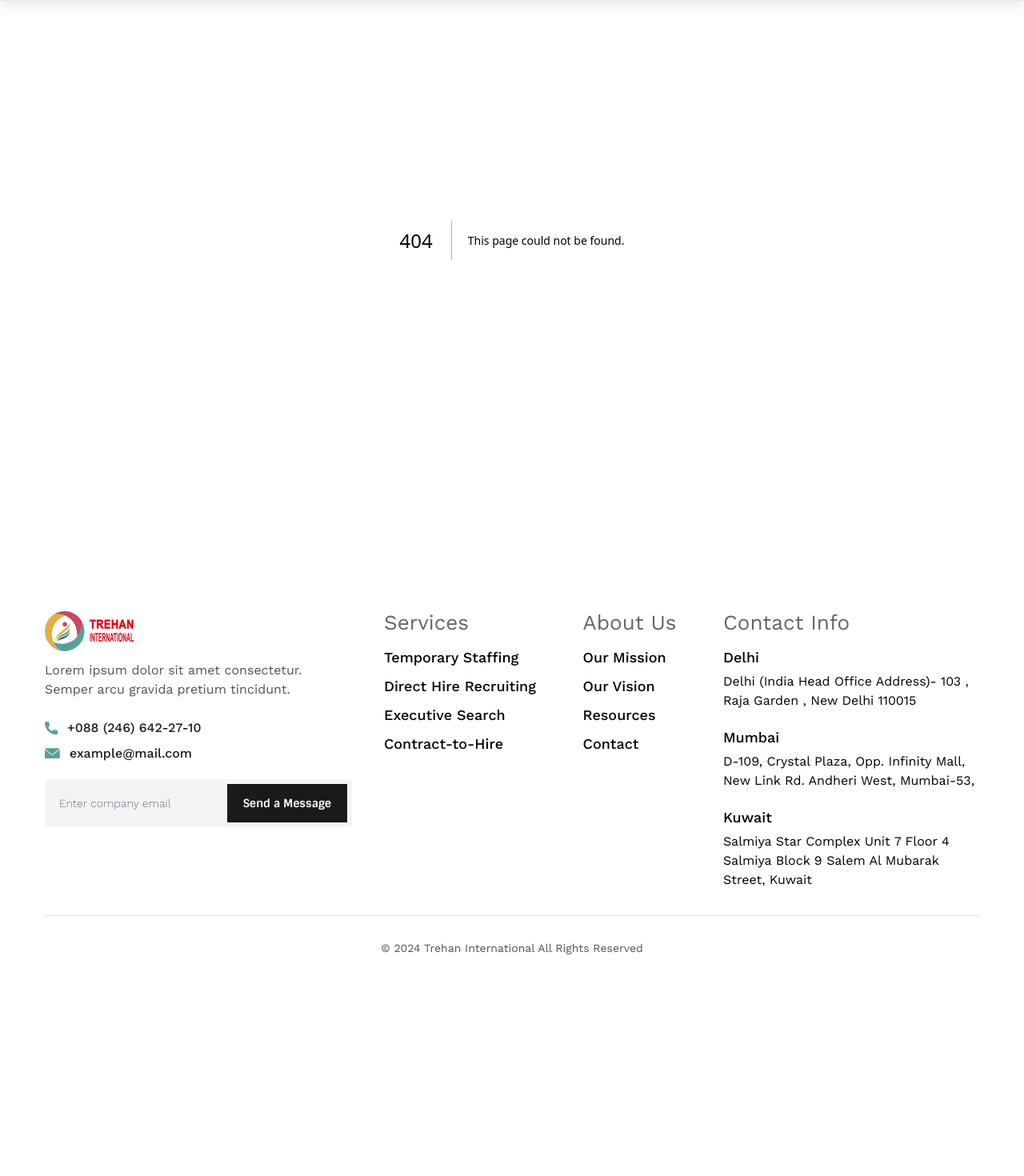
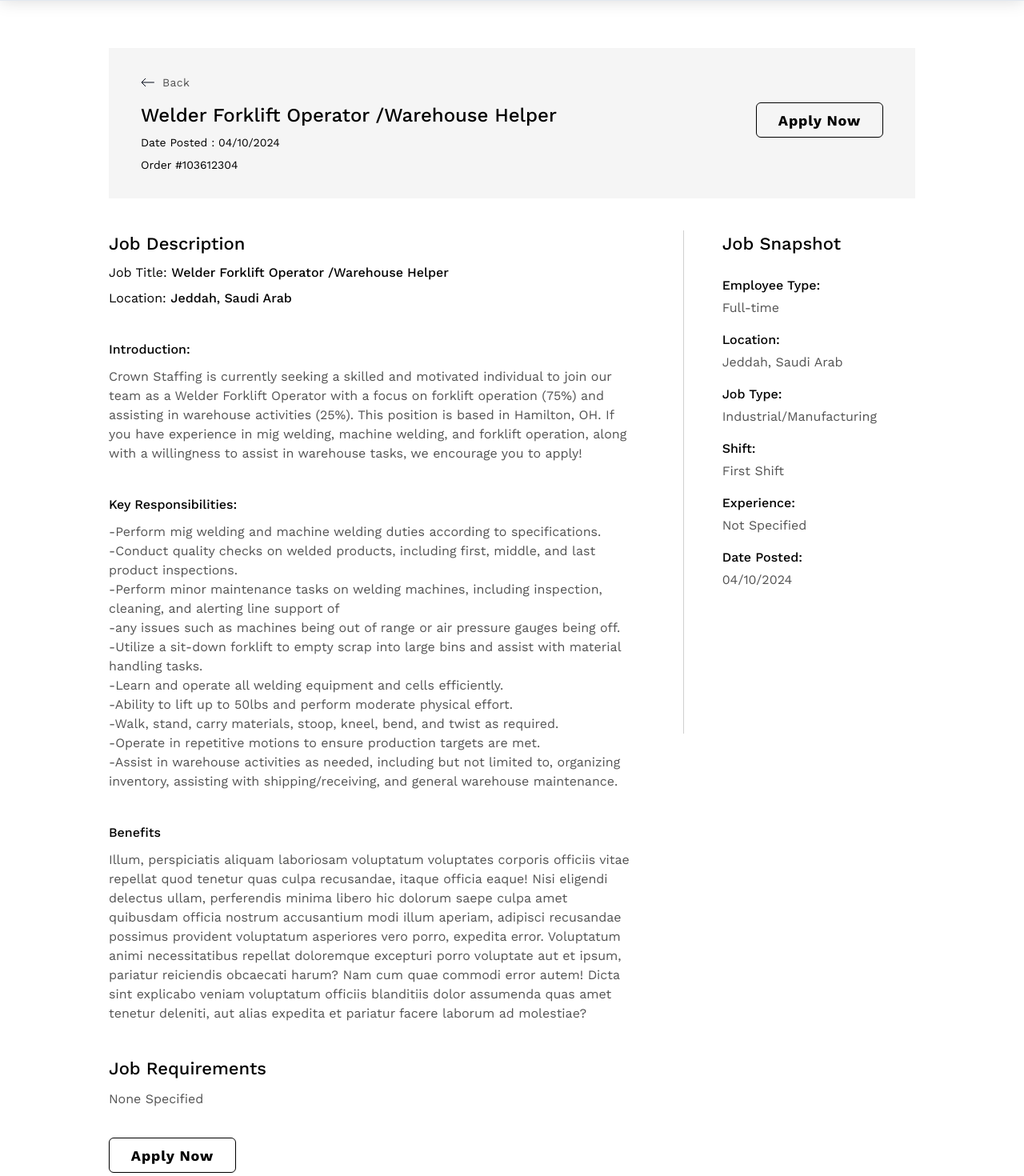
Before and after one commit to praveengoswami1996/trehan-international, a Next.js app: page /job-search/all-openings/1 in a window 1280 px wide. Before the commit this address had no page. Shown: the part 100-1570 px from the top of the page at 80% size. Before the commit the page ends 1325 px from the top, so only its background shows below. Built offline with nearby package versions, Linux system fonts and the light colour scheme.

Commit message:
Add Job Details Page

```diff
--- /dev/null
+++ b/src/app/job-search/all-openings/[jobId]/page.tsx
@@ -0,0 +1,214 @@
+import { CalendarIcon, LeftArrowIcon, LocationIcon } from "@/components/icons";
+import { Button } from "@/components/ui/button";
+import Image from "next/image";
+import Link from "next/link";
+import React from "react";
+
+const JobDetailsPage = () => {
+  return (
+    <div className="page">
+      <div className="website-container section-padding-x border-b border-[#D9D9D9]">
+        <div className="w-full max-w-[63rem] mx-auto">
+          <div className="w-full bg-[#F5F5F5] p-3 mobile-lg:p-5 md:px-10 md:py-8">
+            <Link
+              href={"/job-search/all-openings"}
+              className="inline-flex items-center gap-2.5"
+            >
+              <LeftArrowIcon />
+              <span className="text-sm tracking-wide font-normal text-[#535353]">
+                Back
+              </span>
+            </Link>
+            <div className="mt-3 flex flex-col md:flex-row md:items-start md:justify-between gap-5">
+              <div className="flex flex-col gap-2">
+                <h4 className="text-2xl font-medium text-[#000000]">
+                  Welder Forklift Operator /Warehouse Helper
+                </h4>
+                <p className="text-sm font-normal text-[#000000]">
+                  Date Posted : 04/10/2024
+                </p>
+                <p className="text-sm font-normal text-[#000000]">
+                  Order #103612304
+                </p>
+              </div>
+
+              <div>
+                <Button
+                  variant={"outline"}
+                  className={
+                    "font-work-sans text-[1.125rem] tracking-wider font-bold text-[#000000] border-[#000000] w-[159px] h-[44px] p-0 rounded-md bg-[#F5F5F5]"
+                  }
+                >
+                  Apply Now
+                </Button>
+              </div>
+            </div>
+          </div>
+
+          {/* Job Description Section */}
+          <div className="mt-6 md:mt-10 flex flex-col-reverse md:flex-row gap-7 md:gap-10 lg:gap-14 section-padding-bottom">
+            <div className="md:flex-1">
+              <div className="flex flex-col gap-6 md:gap-10">
+                <div className="flex flex-col gap-2">
+                  <h5 className="text-[1.375rem] font-medium text-[#000000]">
+                    Job Description
+                  </h5>
+                  <p className="text-base font-normal text-[#000000]">
+                    Job Title:{" "}
+                    <span className="font-medium">
+                      Welder Forklift Operator /Warehouse Helper
+                    </span>
+                  </p>
+                  <p className="text-base font-normal text-[#000000]">
+                    Location:{" "}
+                    <span className="font-medium">Jeddah, Saudi Arab</span>
+                  </p>
+                </div>
+
+                <div className="flex flex-col gap-2.5">
+                  <h6 className="text-base font-medium text-[#000000]">
+                    Introduction:
+                  </h6>
+                  <p className="text-base font-normal text-[#535353]">
+                    Crown Staffing is currently seeking a skilled and motivated
+                    individual to join our team as a Welder Forklift Operator
+                    with a focus on forklift operation (75%) and assisting in
+                    warehouse activities (25%). This position is based in
+                    Hamilton, OH. If you have experience in mig welding, machine
+                    welding, and forklift operation, along with a willingness to
+                    assist in warehouse tasks, we encourage you to apply!
+                  </p>
+                </div>
+
+                <div className="flex flex-col gap-2.5">
+                  <h6 className="text-base font-medium text-[#000000]">
+                    Key Responsibilities:
+                  </h6>
+                  <p className="text-base font-normal text-[#535353]">
+                    -Perform mig welding and machine welding duties according to
+                    specifications.
+                    <br />
+                    -Conduct quality checks on welded products, including first,
+                    middle, and last product inspections.
+                    <br />
+                    -Perform minor maintenance tasks on welding machines,
+                    including inspection, cleaning, and alerting line support of
+                    <br />
+                    -any issues such as machines being out of range or air
+                    pressure gauges being off.
+                    <br />
+                    -Utilize a sit-down forklift to empty scrap into large bins
+                    and assist with material handling tasks.
+                    <br />
+                    -Learn and operate all welding equipment and cells
+                    efficiently.
+                    <br /> -Ability to lift up to 50lbs and perform moderate
+                    physical effort.
+                    <br /> -Walk, stand, carry materials, stoop, kneel, bend,
+                    and twist as required.
+                    <br /> -Operate in repetitive motions to ensure production
+                    targets are met.
+                    <br /> -Assist in warehouse activities as needed, including
+                    but not limited to, organizing inventory, assisting with
+                    shipping/receiving, and general warehouse maintenance.
+                  </p>
+                </div>
+
+                <div className="flex flex-col gap-2.5">
+                  <h6 className="text-base font-medium text-[#000000]">
+                    Benefits
+                  </h6>
+                  <p className="text-base font-normal text-[#535353]">
+                    Illum, perspiciatis aliquam laboriosam voluptatum voluptates
+                    corporis officiis vitae repellat quod tenetur quas culpa
+                    recusandae, itaque officia eaque! Nisi eligendi delectus
+                    ullam, perferendis minima libero hic dolorum saepe culpa
+                    amet quibusdam officia nostrum accusantium modi illum
+                    aperiam, adipisci recusandae possimus provident voluptatum
+                    asperiores vero porro, expedita error. Voluptatum animi
+                    necessitatibus repellat doloremque excepturi porro voluptate
+                    aut et ipsum, pariatur reiciendis obcaecati harum? Nam cum
+                    quae commodi error autem! Dicta sint explicabo veniam
+                    voluptatum officiis blanditiis dolor assumenda quas amet
+                    tenetur deleniti, aut alias expedita et pariatur facere
+                    laborum ad molestiae?
+                  </p>
+                </div>
+
+                <div className="flex flex-col gap-2.5">
+                  <h5 className="text-[1.375rem] font-medium text-[#000000]">
+                    Job Requirements
+                  </h5>
+                  <p className="text-base font-normal text-[#535353]">
+                    None Specified
+                  </p>
+                </div>
+              </div>
+              <div className="mt-9">
+                <Button
+                  variant={"outline"}
+                  className={
+                    "font-work-sans text-[1.125rem] tracking-wider font-bold text-[#000000] border-[#000000] w-[159px] h-[44px] p-0 rounded-md "
+                  }
+                >
+                  Apply Now
+                </Button>
+              </div>
+            </div>
+            <div className="max-h-[629px] md:px-6 lg:px-12 md:border-l md:border-[#D0D0D0] flex flex-col gap-3 md:gap-6">
+              <h5 className="text-[1.375rem] font-medium text-[#000000]">
+                Job Snapshot
+              </h5>
+
+              <div className="flex flex-col gap-2 md:gap-4">
+                <div className="flex flex-col gap-1">
+                  <h6 className="text-base font-medium text-[#000000]">
+                    Employee Type:
+                  </h6>
+                  <p className="text-base font-normal text-[#535353]">Full-time</p>
+                </div>
+
+                <div className="flex flex-col gap-1">
+                  <h6 className="text-base font-medium text-[#000000]">
+                    Location:
+                  </h6>
+                  <p className="text-base font-normal text-[#535353]">Jeddah, Saudi Arab</p>
+                </div>
+
+                <div className="flex flex-col gap-1">
+                  <h6 className="text-base font-medium text-[#000000]">
+                    Job Type:
+                  </h6>
+                  <p className="text-base font-normal text-[#535353]">Industrial/Manufacturing</p>
+                </div>
+
+                <div className="flex flex-col gap-1">
+                  <h6 className="text-base font-medium text-[#000000]">
+                    Shift:
+                  </h6>
+                  <p className="text-base font-normal text-[#535353]">First Shift</p>
+                </div>
+
+                <div className="flex flex-col gap-1">
+                  <h6 className="text-base font-medium text-[#000000]">
+                    Experience:
+                  </h6>
+                  <p className="text-base font-normal text-[#535353]">Not Specified</p>
+                </div>
+
+                <div className="flex flex-col gap-1">
+                  <h6 className="text-base font-medium text-[#000000]">
+                    Date Posted:
+                  </h6>
+                  <p className="text-base font-normal text-[#535353]">04/10/2024</p>
+                </div>
+              </div>
+            </div>
+          </div>
+        </div>
+      </div>
+    </div>
+  );
+};
+
+export default JobDetailsPage;
--- a/src/app/job-search/all-openings/page.tsx
+++ b/src/app/job-search/all-openings/page.tsx
@@ -1,3 +1,4 @@
+'use client';
 import BreadCrumbs from "@/components/BreadCrumbs";
 import { SearchIcon } from "@/components/icons";
 import {
@@ -19,6 +20,7 @@ import {
   TableRow,
 } from "@/components/ui/table";
 import Image from "next/image";
+import { useRouter } from "next/navigation";
 import React from "react";
 
 const JobsFilterAccordion = [
@@ -194,6 +196,7 @@ const allOpeningsList = [
 ];
 
 const SearchAllOpenings = () => {
+  const router = useRouter();
   return (
     <div className="min-h-screen">
       <div className="w-full bg-[#EFF6F5] pt-28 md:pt-32 lg:pt-36 xl:pt-40 relative overflow-hidden">
@@ -288,7 +291,7 @@ const SearchAllOpenings = () => {
               <TableBody>
                 {allOpeningsList.map((item) => {
                   return (
-                    <TableRow key={item.id} className="h-[5.5rem]">
+                    <TableRow key={item.id} className="h-[5.5rem] cursor-pointer" onClick={() => router.push(`/job-search/all-openings/${item.id}`)}>
                       <TableCell className="font-medium">
                         <div className="flex items-center gap-3">
                           <div className="flex-none">
```
